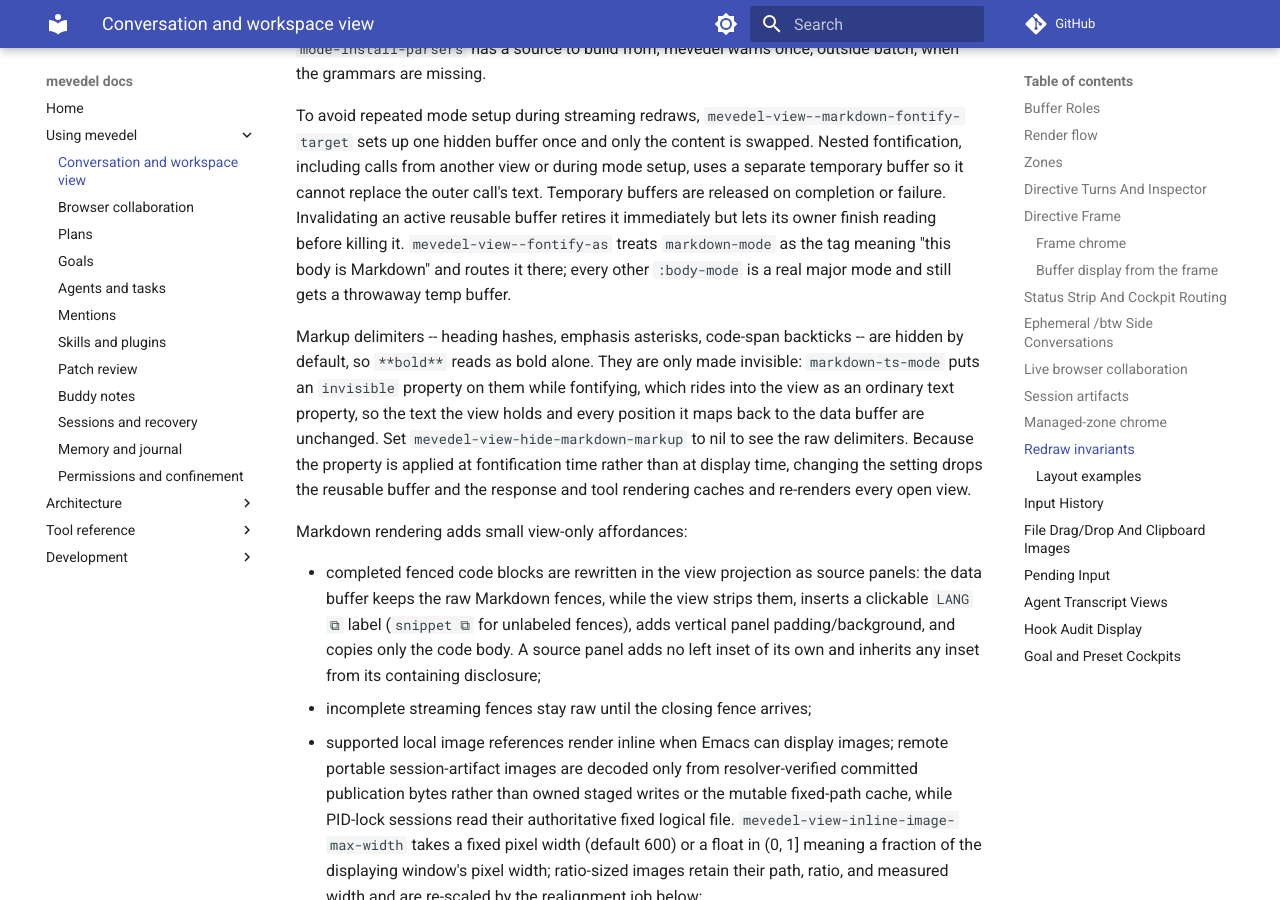
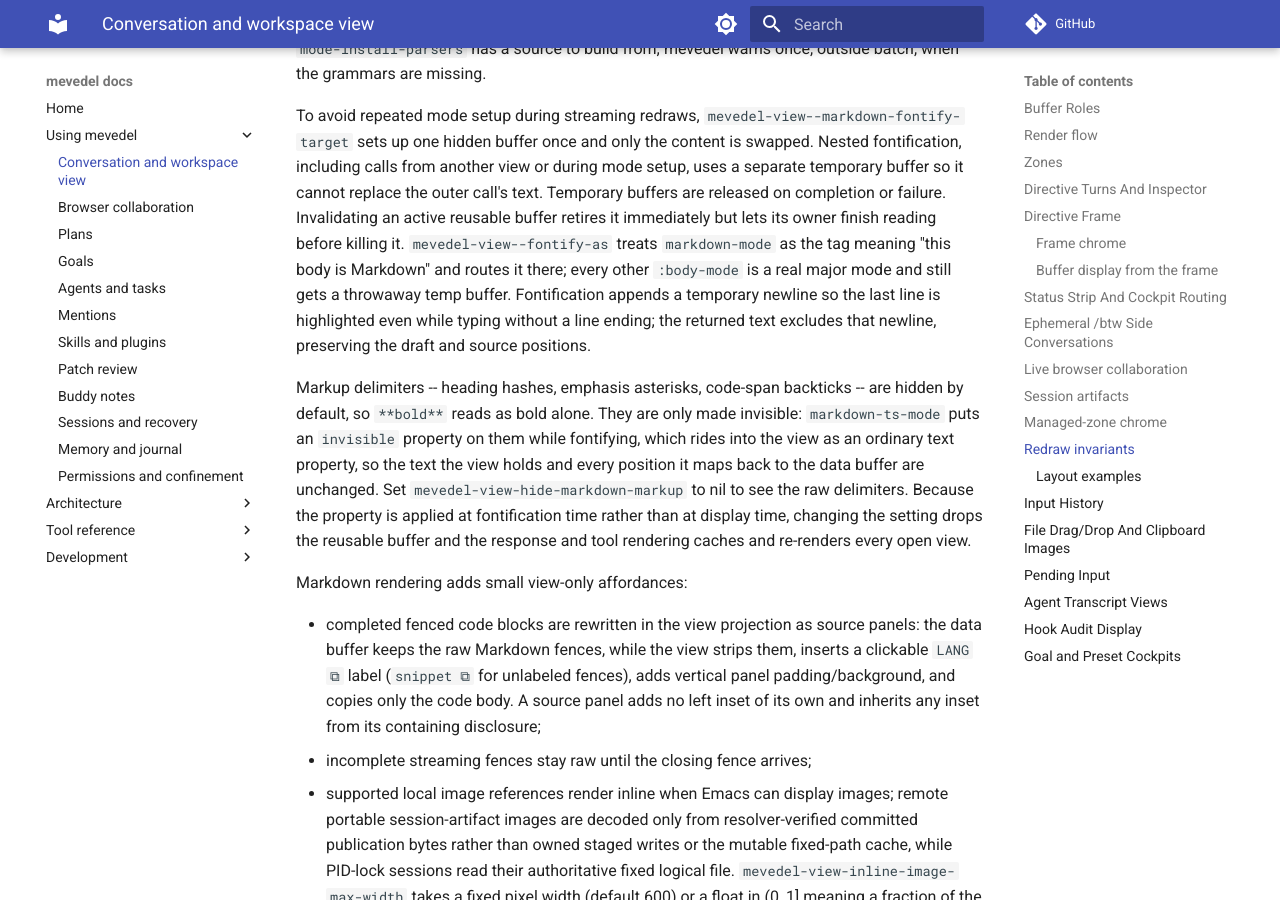
Before and after one commit to FrauH0lle/mevedel, an MkDocs documentation site: the page built from docs/view.md, in a window 1280 px wide and 900 px high, scrolled down 21676 px. Built offline with MkDocs 1.6.1 and Material for MkDocs 9.7.7, drawn with Linux system fonts in a browser that asks for light colours; comment, search, counter and statistics services are not loaded.

Commit message:
fix(view): Highlight Markdown without a trailing newline
The native Markdown heading fontifier assumes a terminating newline and
can omit heading faces when the composer ends directly after its text.
Supply a newline only in the hidden fontification buffer, preserving the
original draft and source positions in the returned string.

* mevedel-view-fontify.el (mevedel-view--fontify-as): Append a temporary
newline for Markdown fontification and exclude it from the result.

* test/test-mevedel-view-fontify.el (mevedel-view--fontify-as): Cover the
reusable target with a newline-sensitive fontifier and isolate its buffer.

* test/test-mevedel-view-composer.el (mevedel-view--fontify-composer): Cover
native heading highlighting after deleting the final newline.

* docs/view.md: Document final-line fontification without changing input.

Validation: Focused Eask run reports 607 passes and one grammar-dependent
skip. A local harness runs the native composer case with installed grammars
and verifies equivalent faces with and without a trailing newline.
All 208 Lisp files byte-compile without warnings; live Emacs check passes.

```diff
--- a/docs/view.md
+++ b/docs/view.md
@@ -1027,7 +1027,9 @@
 finish reading before killing it. `mevedel-view--fontify-as` treats
 `markdown-mode` as the tag meaning "this body is Markdown" and routes it
 there; every other `:body-mode` is a real major mode and still gets a
-throwaway temp buffer.
+throwaway temp buffer. Fontification appends a temporary newline so the last
+line is highlighted even while typing without a line ending; the returned text
+excludes that newline, preserving the draft and source positions.
 
 Markup delimiters -- heading hashes, emphasis asterisks, code-span
 backticks -- are hidden by default, so `**bold**` reads as bold alone. They
```
Also changed, not shown: 3 other files.
